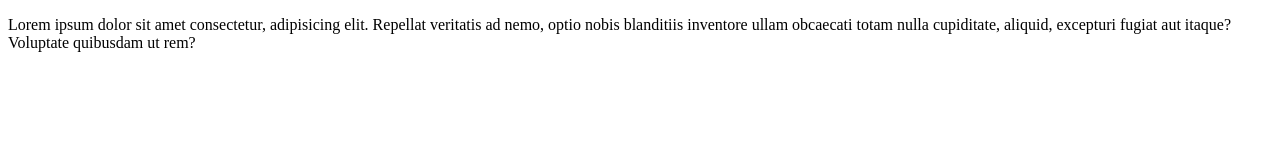
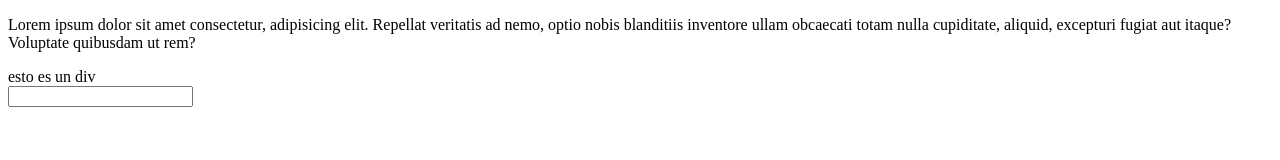
Before and after one commit to Daid1918/cursogit, a plain HTML site: page index.html in a window 1280 px wide. Drawn offline with Linux system fonts and the light colour scheme.

Commit message:
commit en la rama peueba2.0

```diff
--- a/index.html
+++ b/index.html
@@ -8,5 +8,11 @@
 <body>
     <p>Lorem ipsum dolor sit amet consectetur, adipisicing elit.
        Repellat veritatis ad nemo, optio nobis blanditiis inventore ullam obcaecati totam nulla cupiditate, aliquid, excepturi fugiat aut itaque? Voluptate quibusdam ut rem?</p>
-</body>
+
+       <div>esto es un div</div>
+       <form action="">
+           <input type="text">
+       </form>
+
+    </body>
 </html>
```
